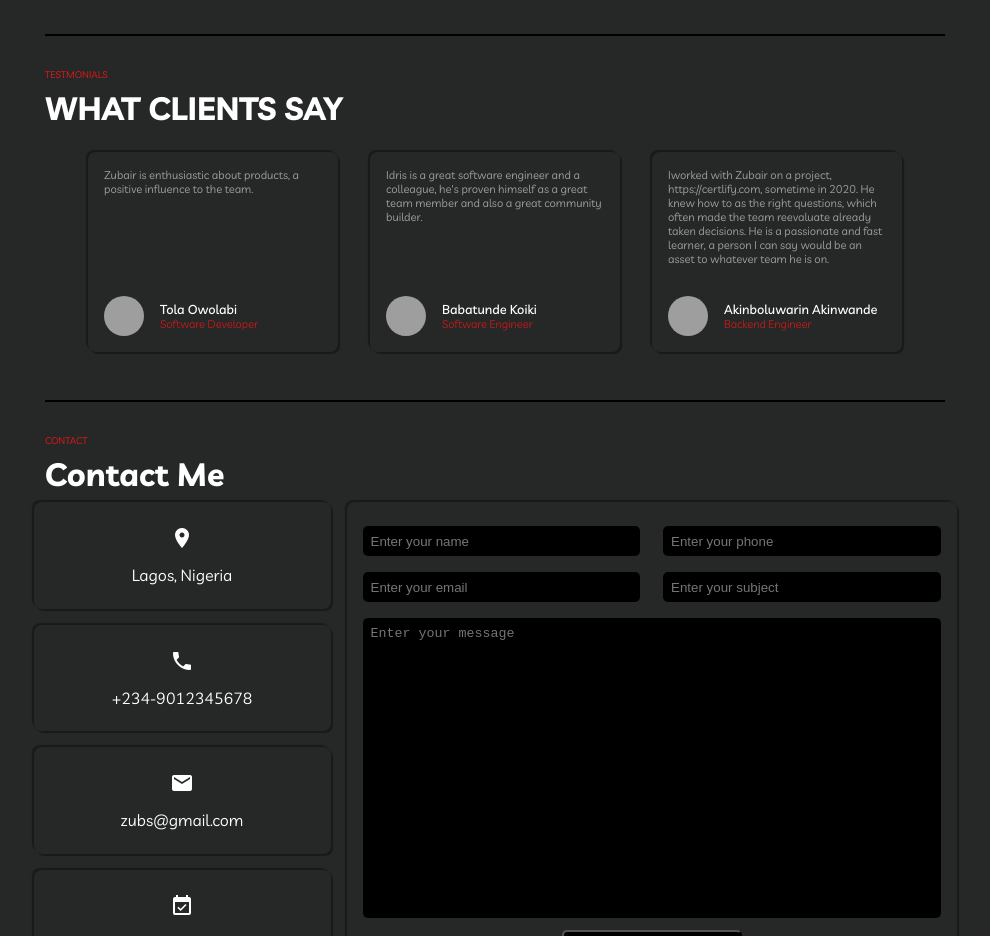
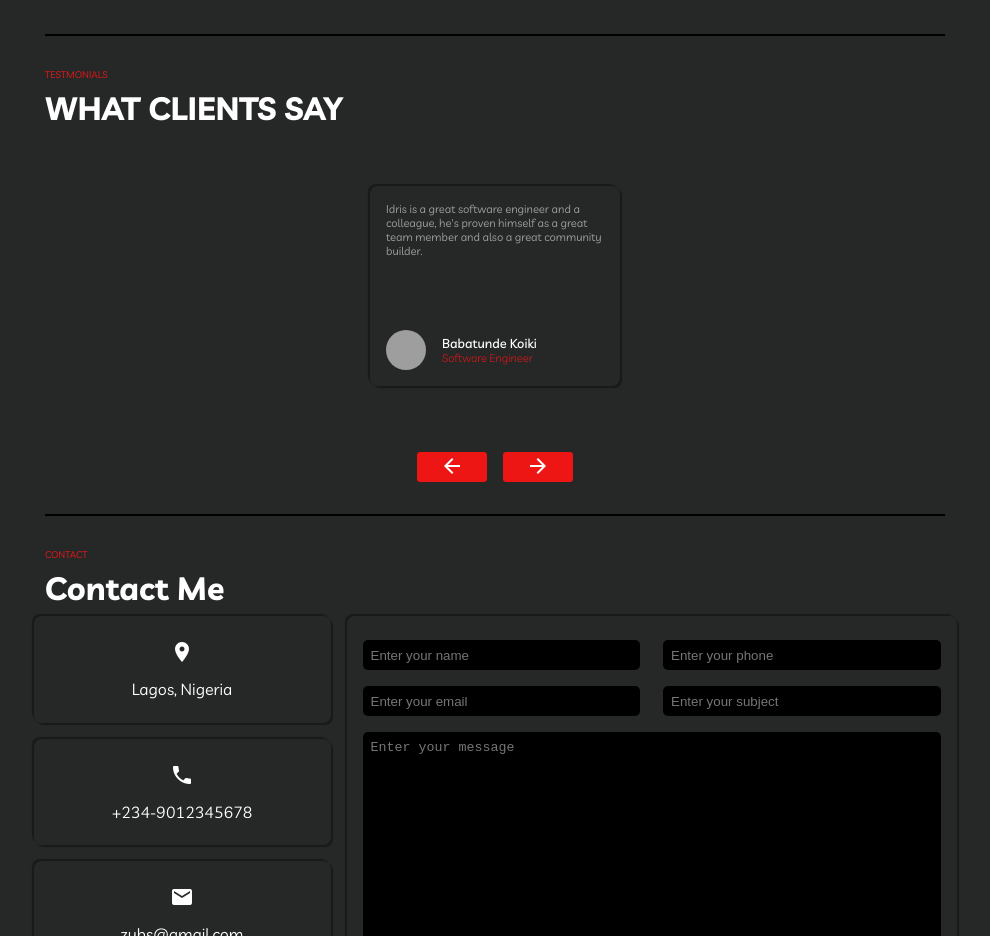
Before and after one commit to saykeed/zubs-portolio, a Vue app: page / in a window 1280 px wide. Shown: the part 1800-2736 px from the top of the page, without its empty margins (145-1135 px from the left). Built offline with nearby package versions, Linux system fonts and the light colour scheme; grey boxes are pictures that could not be loaded.

Commit message:
worked on the slider

```diff
--- a/src/assets/global.css
+++ b/src/assets/global.css
@@ -12,24 +12,24 @@ body{
     /* font-family: 'Roboto', sans-serif; */
 }
 
+button{
+  cursor: pointer;
+}
+
 /* styling the scroll bar */
-/* width */
 ::-webkit-scrollbar {
     width: 5px;
     height: 5px;
   }
 
-  /* Track */
   ::-webkit-scrollbar-track {
     background: #f1f1f1;
   }
 
-  /* Handle */
   ::-webkit-scrollbar-thumb {
     background: #888;
   }
 
-  /* Handle on hover */
   ::-webkit-scrollbar-thumb:hover {
     background: rgb(226, 58, 58);
   }
--- a/src/components/Resume.vue
+++ b/src/components/Resume.vue
@@ -34,7 +34,7 @@
     ]
 </script>
 
-<style lang="scss">
+<style lang="scss" scoped>
 @import "../assets/scss/variable.scss";
 
     div.resume{
--- a/src/components/Services.vue
+++ b/src/components/Services.vue
@@ -26,7 +26,7 @@
     ]
 </script>
 
-<style lang="scss">
+<style lang="scss" scoped>
 @import "../assets/scss/variable.scss";
 
     div.services{
--- a/src/components/Slider.vue
+++ b/src/components/Slider.vue
@@ -4,28 +4,52 @@
         <h1>WHAT CLIENTS SAY</h1>
 
         <div class="testimonialCards">
-            <div class="cards"
-              v-for="card in testimonials" :key="card.desc"
-            >
-                <p class="desc">{{card.desc}}</p>
-                <div class="info">
-                    <img :src="card.img" :alt="card.name">
-                    <div class="nameAndRole">
-                        <p class="name">{{card.name}}</p>
-                        <p class="role">{{card.role}}</p>
-                    </div>
-                </div>
-            </div>
+
+                <SliderCard
+                    v-for="(card, index) in testimonials" :key="card.id"
+                    :card="card"
+                    :index="index"
+                    :slide="currentSlide"
+                    :slidePath="slidePath"
+                />
+
+        </div>
+        <div class="buttons">
+            <button @click="prev"><i class="material-icons">arrow_back</i></button>
+            <button @click="next"><i class="material-icons">arrow_forward</i></button>
         </div>
     </div>
 </template>
 
 <script setup lang="ts">
-    const testimonials: {name:string, role:string, img:string, desc:string}[] = [
-        {name: 'Tola Owolabi', role: 'Software Developer', img: 'https://media-exp2.licdn.com/dms/image/C4E03AQHhh4LruOLctQ/profile-displayphoto-shrink_100_100/0/1603625276783?e=1660780800&v=beta&t=2SLMhkA2auwTAt9XgkKIR2f5MziNbrvb2GjS3qrg0rQ', desc: 'Zubair is enthusiastic about products, a positive influence to the team.'},
-        {name: 'Babatunde Koiki', role: 'Software Engineer', img: 'https://media-exp2.licdn.com/dms/image/C5603AQGVHpCMXZXTSA/profile-displayphoto-shrink_100_100/0/1639143765091?e=1660780800&v=beta&t=4yJYkBnsnX_ijg6NmdOhf8jElS17C6ZewTaQWdrcCyg', desc: 'Idris is a great software engineer and a colleague, he\'s proven himself as a great team member and also a great community builder.'},
-        {name: 'Akinboluwarin Akinwande', role: 'Backend Engineer', img: 'https://media-exp2.licdn.com/dms/image/C4D03AQEjQpyW6IotYw/profile-displayphoto-shrink_100_100/0/1584598607809?e=1660780800&v=beta&t=1o-CAcRW8u5wPCpPnQtf8C_RSxzPvDjiWnIyVrfqTRA', desc: 'Iworked with Zubair on a project, https://certlify.com, sometime in 2020. He knew how to as the right questions, which often made the team reevaluate already taken decisions. He is a passionate and fast learner, a person I can say would be an asset to whatever team he is on.'}
+    import { ref } from 'vue'
+    import SliderCard from '../components/SliderCard.vue'
+
+    const currentSlide = ref(1)
+    const slidePath = ref('')
+    const testimonials: {id: number, name:string, role:string, img:string, desc:string}[] = [
+        {id: 1, name: 'Tola Owolabi', role: 'Software Developer', img: 'https://media-exp2.licdn.com/dms/image/C4E03AQHhh4LruOLctQ/profile-displayphoto-shrink_100_100/0/1603625276783?e=1660780800&v=beta&t=2SLMhkA2auwTAt9XgkKIR2f5MziNbrvb2GjS3qrg0rQ', desc: 'Zubair is enthusiastic about products, a positive influence to the team.'},
+        {id: 2, name: 'Babatunde Koiki', role: 'Software Engineer', img: 'https://media-exp2.licdn.com/dms/image/C5603AQGVHpCMXZXTSA/profile-displayphoto-shrink_100_100/0/1639143765091?e=1660780800&v=beta&t=4yJYkBnsnX_ijg6NmdOhf8jElS17C6ZewTaQWdrcCyg', desc: 'Idris is a great software engineer and a colleague, he\'s proven himself as a great team member and also a great community builder.'},
+        {id: 3, name: 'Akinboluwarin Akinwande', role: 'Backend Engineer', img: 'https://media-exp2.licdn.com/dms/image/C4D03AQEjQpyW6IotYw/profile-displayphoto-shrink_100_100/0/1584598607809?e=1660780800&v=beta&t=1o-CAcRW8u5wPCpPnQtf8C_RSxzPvDjiWnIyVrfqTRA', desc: 'Iworked with Zubair on a project, https://certlify.com, sometime in 2020. He knew how to as the right questions, which often made the team reevaluate already taken decisions. He is a passionate and fast learner, a person I can say would be an asset to whatever team he is on.'}
     ]
+
+    const next = () => {
+        slidePath.value = 'next'
+        if(currentSlide.value >= testimonials.length -1) {
+            currentSlide.value = 0
+        } else {
+            currentSlide.value++
+        }
+    }
+
+    const prev = () => {
+        slidePath.value = 'prev'
+        if(currentSlide.value <= 0) {
+            currentSlide.value = testimonials.length -1
+        } else {
+            currentSlide.value--
+        }
+    }
 </script>
 
 <style lang="scss">
@@ -48,52 +72,24 @@
             display: flex;
             align-items: center;
             justify-content: center;
-            overflow-x: scroll;
+            position: relative;
+            height: 300px;
+        }
 
+        div.buttons{
+            display: flex;
+            align-items: center;
+            justify-content: center;
+            margin-top: 1rem;
 
-            div.cards{
-                width: 250px;
-                height: 200px;
-                box-shadow: 2px 2px 1px rgba(0, 0, 0, 0.356), -2px -2px 1px rgba(0, 0, 0, 0.356);
-                border-radius: 0.5rem;
-                padding: 1rem;
-                margin: 1rem;
-                flex-shrink: 0;
-                display: flex;
-                flex-direction: column;
-                justify-content: space-between;
-
-                p.desc{
-                    font-size: 0.7rem;
-                    color: $fadeWhite;
-                }
-
-                div.info{
-                    display: flex;
-                    align-items: center;
-
-                    img{
-                        width: 2.5rem;
-                        height: 2.5rem;
-                        border-radius: 2.5rem;
-                        margin-right: 1rem;
-                        object-fit: cover;
-                        object-position: top center;
-                    }
-
-                    div.nameAndRole{
-                        p.name{
-                            font-weight: 500;
-                            font-size: 0.8rem;
-                        }
-
-                        p.role{
-                            font-weight: 300;
-                            font-size: 0.7rem;
-                            color: $appRed;
-                        }
-                    }
-                }
+            button{
+                width: 70px;
+                height: 30px;
+                background: $appRed;
+                color: white;
+                border: none;
+                margin: 0 0.5rem;
+                border-radius: 0.2rem;
             }
         }
     }
@@ -102,4 +98,6 @@
    @media screen and (min-width: 700px) {
 
     }
+
+
 </style>
--- /dev/null
+++ b/src/components/SliderCard.vue
@@ -0,0 +1,119 @@
+<template>
+<transition :name="slidePath" mode="out-in">
+    <div class="cards" v-if="index == slide">
+        <p class="desc">{{card.desc}}</p>
+        <div class="info">
+            <img :src="card.img" :alt="card.name">
+            <div class="nameAndRole">
+                <p class="name">{{card.name}}</p>
+                <p class="role">{{card.role}}</p>
+            </div>
+        </div>
+    </div>
+</transition>
+</template>
+
+<script setup lang="ts">
+    const props = defineProps({
+        card: Object,
+        slide: Number,
+        index: Number,
+        slidePath: String
+    })
+</script>
+
+<style lang="scss" scoped>
+@import "../assets/scss/variable.scss";
+
+    div.cards{
+        width: 250px;
+        height: 200px;
+        box-shadow: $appBoxShadow;
+        border-radius: 0.5rem;
+        padding: 1rem;
+        margin: 1rem;
+        display: flex;
+        flex-direction: column;
+        justify-content: space-between;
+        position: absolute;
+
+        p.desc{
+            font-size: 0.7rem;
+            color: $fadeWhite;
+        }
+
+        div.info{
+            display: flex;
+            align-items: center;
+
+            img{
+                width: 2.5rem;
+                height: 2.5rem;
+                border-radius: 2.5rem;
+                margin-right: 1rem;
+                object-fit: cover;
+                object-position: top center;
+            }
+
+            div.nameAndRole{
+                p.name{
+                    font-weight: 500;
+                    font-size: 0.8rem;
+                }
+
+                p.role{
+                    font-weight: 300;
+                    font-size: 0.7rem;
+                    color: $appRed;
+                }
+            }
+        }
+    }
+
+    .next-enter-from{
+        transform: translateX(100%);
+        opacity: 0;
+    }
+    .next-enter-to{
+        transform: translateX(0);
+        opacity: 1;
+    }
+    .next-leave-from{
+        transform: translateX(0);
+        opacity: 1;
+    }
+    .next-leave-to{
+        transform: translateX(-100%);
+        opacity: 0;
+    }
+    .next-enter-active, .next-leave-active{
+        transition: all 1s ease-in-out;
+    }
+
+
+
+    .prev-enter-from{
+        transform: translateX(-100%);
+        opacity: 0;
+    }
+    .prev-enter-to{
+        transform: translateX(0%);
+        opacity: 1;
+    }
+    .prev-leave-from{
+        transform: translateX(0);
+        opacity: 1;
+    }
+    .prev-leave-to{
+        transform: translateX(100%);
+        opacity: 0;
+    }
+    .prev-enter-active, .prev-leave-active{
+        transition: all 1s ease-in-out;
+    }
+   @media screen and (min-width: 700px) {
+
+    }
+
+
+</style>
```
